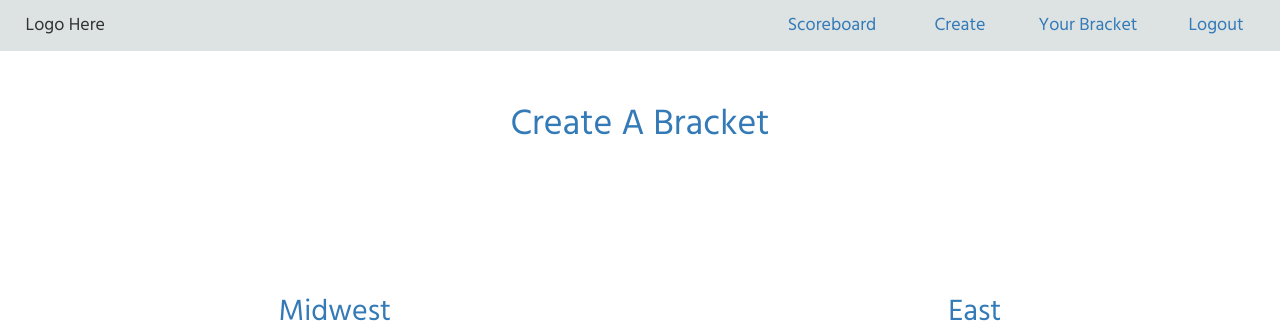
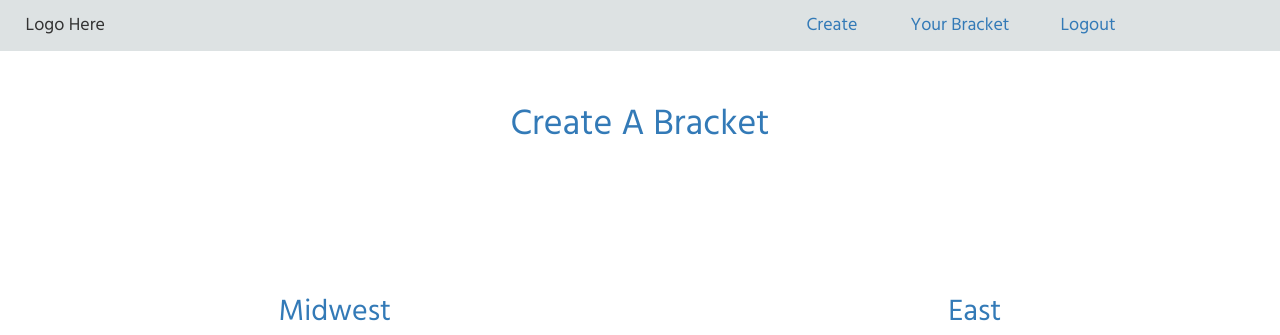
Before and after one commit to bwo3db/WebPLMadness, a PHP site: page / in a window 1280 px wide. Shown: the top 335 px of the page. Run offline with PHP 8.4, Linux system fonts and the light colour scheme.

Commit message:
fixed leaderboard header

```diff
--- a/checkBracket.php
+++ b/checkBracket.php
@@ -57,7 +57,6 @@
         <!--Navbar-->
         <div class="flex-container title-container">
             <div id="logo">Logo Here</div>
-            <div class="title-content"><a href="leaderboard.html">Scoreboard</a></div>
             <div class="title-content"><a href="index.php">Create</a></div>
             <div class="title-content"><a href="checkBracket.php">Your Bracket</a></div>
             <div class="title-content" onclick="window.location.assign('http:/' + '/' + 'localhost:4200/');">Logout</div>
--- a/index.php
+++ b/index.php
@@ -48,7 +48,6 @@ header('Access-Control-Allow-Headers: X-Requested-With, Content-Type, Origin, Au
         <!--Navbar-->
         <div class="flex-container title-container">
             <div id="logo">Logo Here</div>
-            <div class="title-content"><a href="leaderboard.html">Scoreboard</a></div>
             <div class="title-content"><a href="index.php">Create</a></div>
             <div class="title-content"><a href="checkBracket.php">Your Bracket</a></div>
             <div class="title-content" onclick="window.location.assign('http:/' + '/' + 'localhost:4200/');"><a>Logout</d></div>
```
